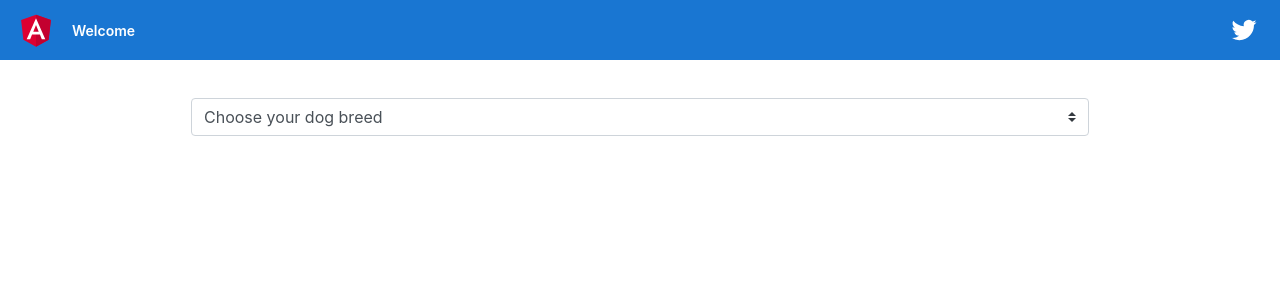
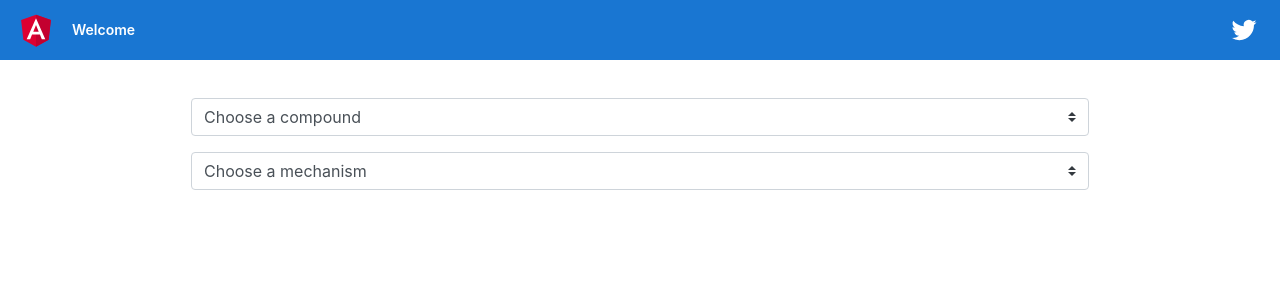
Before and after one commit to emadkheiralla/newroseproject, an Angular app: page / in a window 1280 px wide. Shown: the top 300 px of the page. Built offline with nearby package versions, Linux system fonts and the light colour scheme.

Commit message:
updated with angular material table

```diff
--- a/angular.json
+++ b/angular.json
@@ -28,6 +28,7 @@
               "src/assets"
             ],
             "styles": [
+              "./node_modules/@angular/material/prebuilt-themes/deeppurple-amber.css",
               "node_modules/bootstrap/dist/css/bootstrap.min.css",
               "src/styles.scss"
             ],
@@ -93,6 +94,7 @@
               "src/assets"
             ],
             "styles": [
+              "./node_modules/@angular/material/prebuilt-themes/pink-bluegrey.css",
               "src/styles.scss"
             ],
             "scripts": []
--- a/package.json
+++ b/package.json
@@ -12,10 +12,12 @@
   "private": true,
   "dependencies": {
     "@angular/animations": "~9.1.11",
+    "@angular/cdk": "^9.2.4",
     "@angular/common": "~9.1.11",
     "@angular/compiler": "~9.1.11",
     "@angular/core": "~9.1.11",
     "@angular/forms": "~9.1.11",
+    "@angular/material": "^9.2.4",
     "@angular/platform-browser": "~9.1.11",
     "@angular/platform-browser-dynamic": "~9.1.11",
     "@angular/router": "~9.1.11",
--- a/src/app/app.component.html
+++ b/src/app/app.component.html
@@ -320,28 +320,58 @@
     <div class="row custom-wrapper">
        <div class="col-md-12">
           <!-- Form starts -->
-          <form [formGroup]="myForm" (ngSubmit)="onSubmit()">
+          <form [formGroup]="myForm">
           <div class="group-gap">
              <div class="d-block my-3">
                 <div class="mb-3">
-                   <select class="custom-select" formControlName="dogName">
-                      <option value="">Choose your dog breed</option>
-                      <option *ngFor="let dog of Dogs" [ngValue]="dog">{{dog.breed}}</option>
+                   <select class="custom-select" formControlName="compound" name="compound" (change)="onChange($event)">
+                      <option value="">Choose a compound</option>
+                      <option *ngFor="let dog of Dogs" [ngValue]="dog">{{dog.compound}}</option>
                    </select>
-                   <!-- error block -->
-                   <div class="invalid-feedback" *ngIf="isSubmitted && dog.errors.required">
-                      <sup>*</sup>Please enter your city name
-                   </div>
                 </div>
+                <div class="mb-3">
+                  <select class="custom-select" formControlName="mechanism" name="mechanism" (change)="onChange($event)">
+                     <option value="">Choose a mechanism</option>
+                     <option *ngFor="let dog of Dogs" [ngValue]="dog">{{dog.mechanism}}</option>
+                  </select>
+
+               </div>
              </div>
           </div>
 
           <br>
-          <pre style="font-size: xx-large;" *ngIf="dog.value !== ''">{{ dog.value | json }}</pre>
+          <!-- <pre style="font-size: xx-large;" *ngIf="dog.value !== ''">{{ dog.value | json }}</pre>   -->
 
         </form><!-- Form ends -->
 
+        <table *ngIf="chosenDogs.length > 0" mat-table [dataSource]="chosenDogs" class="mat-elevation-z8">
 
+          <!--- Note that these columns can be defined in any order.
+                The actual rendered columns are set as a property on the row definition" -->
+
+          <ng-container matColumnDef="name">
+            <th style="font-weight: bolder; text-decoration: underline;" mat-header-cell *matHeaderCellDef> Name </th>
+            <td mat-cell *matCellDef="let element"> {{element.name}} </td>
+          </ng-container>
+
+          <ng-container matColumnDef="compound">
+            <th style="font-weight: bolder; text-decoration: underline;" mat-header-cell *matHeaderCellDef> Compound </th>
+            <td mat-cell *matCellDef="let element"> {{element.compound}} </td>
+          </ng-container>
+
+          <ng-container matColumnDef="mechanism">
+            <th style="font-weight: bolder; text-decoration: underline;" mat-header-cell *matHeaderCellDef> Mechanism </th>
+            <td mat-cell *matCellDef="let element"> {{element.mechanism}} </td>
+          </ng-container>
+
+          <ng-container matColumnDef="breed">
+            <th style="font-weight: bolder; text-decoration: underline;" mat-header-cell *matHeaderCellDef> Breed </th>
+            <td mat-cell *matCellDef="let element"> {{element.breed}} </td>
+          </ng-container>
+
+          <tr mat-header-row *matHeaderRowDef="displayedColumns"></tr>
+          <tr mat-row *matRowDef="let row; columns: displayedColumns;"></tr>
+        </table>
        </div>
     </div>
  </div>
--- a/src/app/app.component.scss
+++ b/src/app/app.component.scss
@@ -0,0 +1,11 @@
+table {
+    width: 100%;
+    table-layout: fixed;
+  }
+
+  th, td {
+    overflow: hidden;
+    width: 200px;
+    text-overflow: ellipsis;
+    white-space: nowrap;
+  }
--- a/src/app/app.component.ts
+++ b/src/app/app.component.ts
@@ -1,5 +1,6 @@
-import { Component } from '@angular/core';
+import { Component, ViewChild } from '@angular/core';
 import { FormBuilder, Validators } from "@angular/forms";
+import {MatTable} from '@angular/material/table';
 
 @Component({
   selector: 'app-root',
@@ -9,21 +10,48 @@ import { FormBuilder, Validators } from "@angular/forms";
 export class AppComponent{
   title = 'new-rose-project';
   isSubmitted = false;
-  Dogs = [{id: 1, breed: 'Beagle'}, {id: 2, breed: 'Pitbull'}, {id: 3, breed: 'Terrier'}, {id: 4, breed: 'Rottweiler'}]
-
+  Dogs = [{name: '001', compound: 'cp1', mechanism: 'mec1', breed: 'Beagle'}, {name: '002', compound: 'cp2', mechanism: 'mec2', breed: 'Pitbull'}, {name: '003', compound: 'cp3', mechanism: 'mec3', breed: 'Terrier'}, {name: '004', compound: 'cp4', mechanism: 'mec4', breed: 'Beagle'}]
+  chosenDogs = [];
+  @ViewChild(MatTable) table: MatTable<any>;
   constructor(public fb: FormBuilder) { }
 
   /*########### Form ###########*/
   myForm = this.fb.group({
-    dogName: ['', [Validators.required]]
+    compound: [''],
+    mechanism: ['']
   })
-
+  displayedColumns: string[] = ['name', 'compound', 'mechanism', 'breed' ];
   // Getter method to access formcontrols
-  get dog() {
-    return this.myForm.get('dogName');
+  get dogCompound() {
+    return this.myForm.get('compound');
   }
 
-  /*########### Template Driven Form ###########*/
+  get dogMechanism() {
+    return this.myForm.get('mechanism');
+  }
+
+  onChange(event) {
+    this.chosenDogs = [];
+    if(this.dogCompound.value){
+      this.chosenDogs.push(this.dogCompound.value)
+    }
+    if(this.dogMechanism.value){
+      this.chosenDogs.push(this.dogMechanism.value)
+    }
+
+    // if(event.target.name === 'compound'){
+    //   this.chosenDogs.push(this.dogCompound.value)
+    // }
+
+    // if(event.target.name === 'mechanism'){
+    //   this.chosenDogs.push(this.dogMechanism.value)
+    // }
+    if(this.table){
+      this.table.renderRows();
+    }
+
+  }
+
   onSubmit() {
     this.isSubmitted = true;
     if (this.myForm.invalid) {
--- a/src/app/app.module.ts
+++ b/src/app/app.module.ts
@@ -1,9 +1,11 @@
 import { BrowserModule } from '@angular/platform-browser';
 import { NgModule } from '@angular/core';
 import { ReactiveFormsModule, FormsModule } from '@angular/forms';
+import { MatTableModule } from '@angular/material/table'
 
 import { AppRoutingModule } from './app-routing.module';
 import { AppComponent } from './app.component';
+import { BrowserAnimationsModule } from '@angular/platform-browser/animations';
 
 @NgModule({
   declarations: [
@@ -13,7 +15,9 @@ import { AppComponent } from './app.component';
     BrowserModule,
     AppRoutingModule,
     FormsModule,
-    ReactiveFormsModule
+    ReactiveFormsModule,
+    MatTableModule,
+    BrowserAnimationsModule
   ],
   providers: [],
   bootstrap: [AppComponent]
--- a/src/index.html
+++ b/src/index.html
@@ -6,8 +6,10 @@
   <base href="/">
   <meta name="viewport" content="width=device-width, initial-scale=1">
   <link rel="icon" type="image/x-icon" href="favicon.ico">
+  <link href="https://fonts.googleapis.com/css?family=Roboto:300,400,500&display=swap" rel="stylesheet">
+  <link href="https://fonts.googleapis.com/icon?family=Material+Icons" rel="stylesheet">
 </head>
-<body>
+<body class="mat-typography">
   <app-root></app-root>
 </body>
 </html>
--- a/src/styles.scss
+++ b/src/styles.scss
@@ -1 +1,4 @@
 /* You can add global styles to this file, and also import other style files */
+
+html, body { height: 100%; }
+body { margin: 0; font-family: Roboto, "Helvetica Neue", sans-serif; }
```
Also changed, not shown: 1 other file (tests, documents, lock files or other folders).
